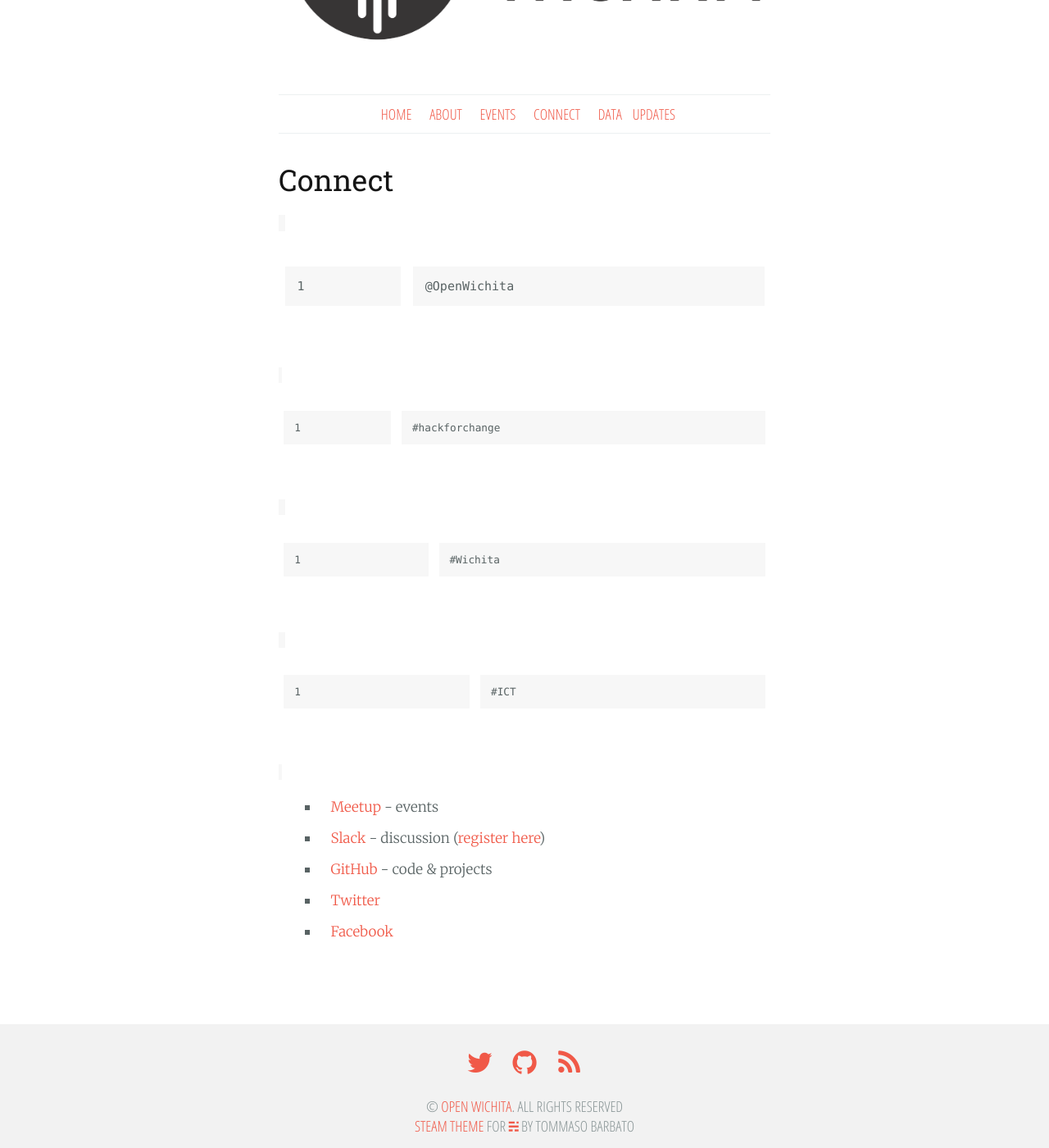
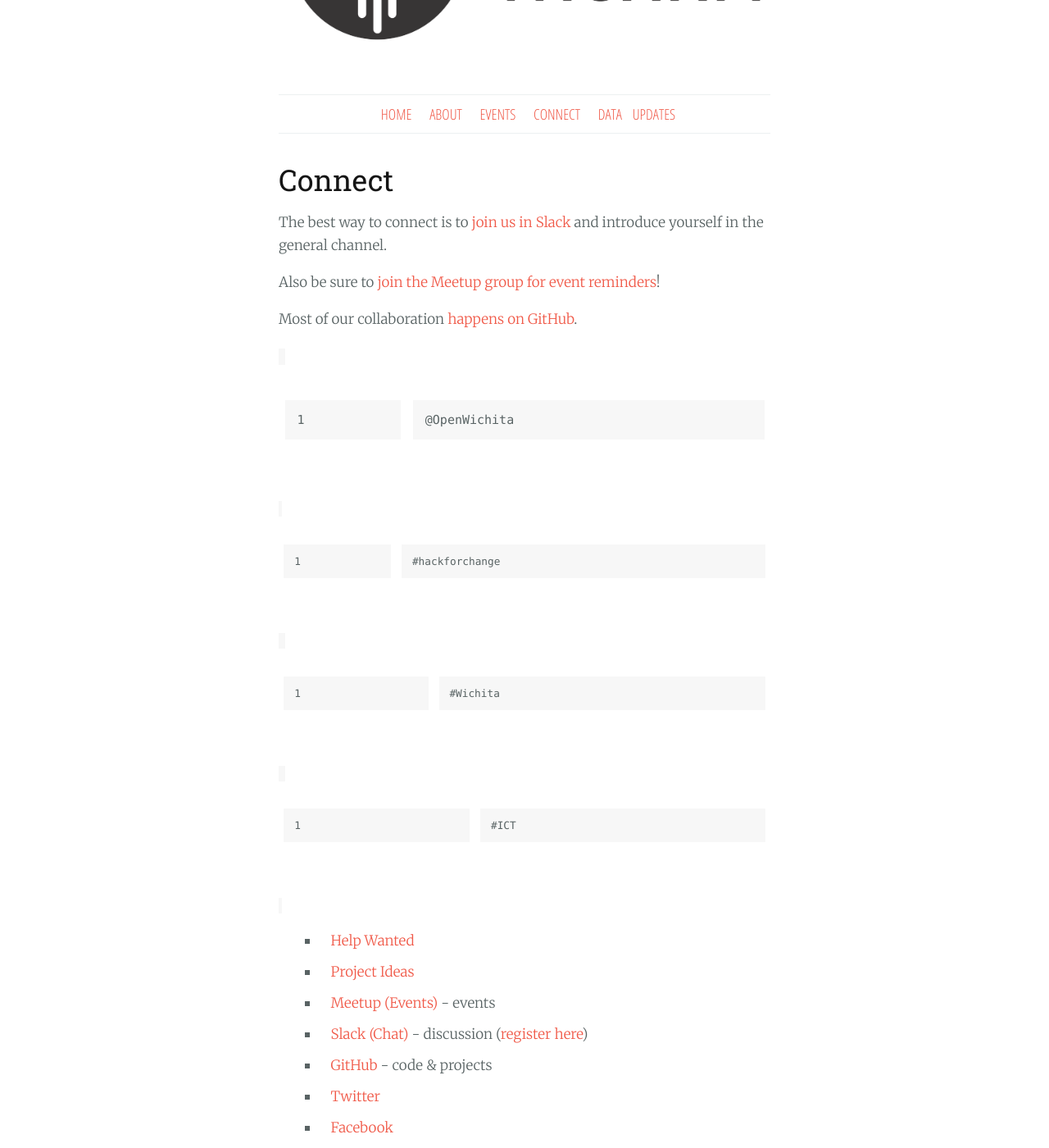
Before and after one commit to openwichita/openwichita.org, a Jekyll site: the page built from connect.md, in a window 1280 px wide and 1400 px high, scrolled down 297 px. Shown: the whole window at 82% size. Built offline with Jekyll 4.4.1, drawn with Linux system fonts in a browser that asks for light colours; nearby versions of some CDN libraries.

Commit message:
Updates to "Connect" page

```diff
--- a/connect.md
+++ b/connect.md
@@ -3,10 +3,21 @@ layout: page
 title: Connect
 ---
 
+The best way to connect is to [join us in
+Slack](https://openwichita-slack.herokuapp.com) and introduce yourself in the
+general channel.
+
+Also be sure to [join the Meetup group for event
+reminders](https://meetup.com/openwichita)!
+
+Most of our collaboration [happens on GitHub](https://github.com/openwichita).
+
 `@OpenWichita` `#hackforchange` `#Wichita` `#ICT`
 
-* [Meetup](http://www.meetup.com/openwichita/) - events
-* [Slack](https://openwichita.slack.com) - discussion ([register here](https://openwichita-slack.herokuapp.com))
+* [Help Wanted](https://github.com/openwichita/help-wanted)
+* [Project Ideas](https://github.com/openwichita/project-ideas)
+* [Meetup (Events)](http://www.meetup.com/openwichita/) - events
+* [Slack (Chat)](https://openwichita.slack.com) - discussion ([register here](https://openwichita-slack.herokuapp.com))
 * [GitHub](https://github.com/openwichita) - code & projects
 * [Twitter](https://twitter.com/openwichita)
 * [Facebook](https://www.facebook.com/openwichita)
```
